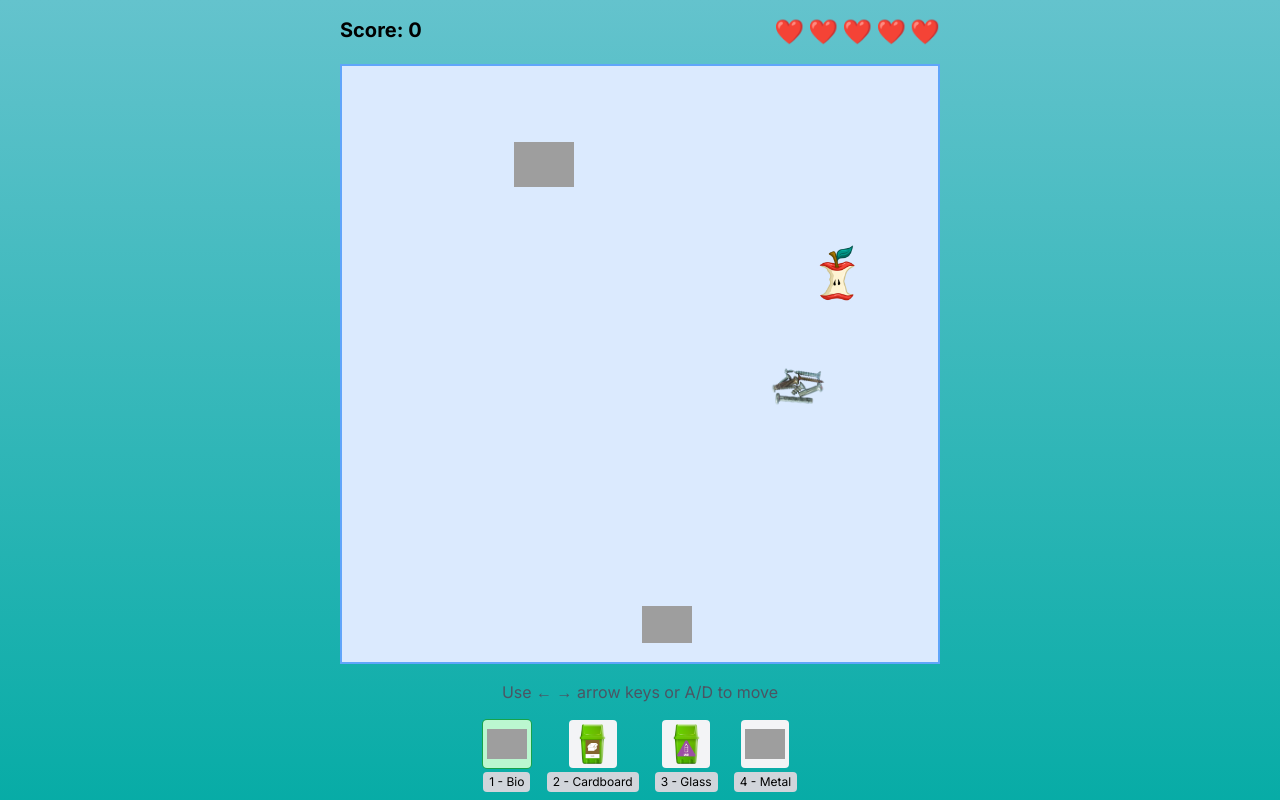
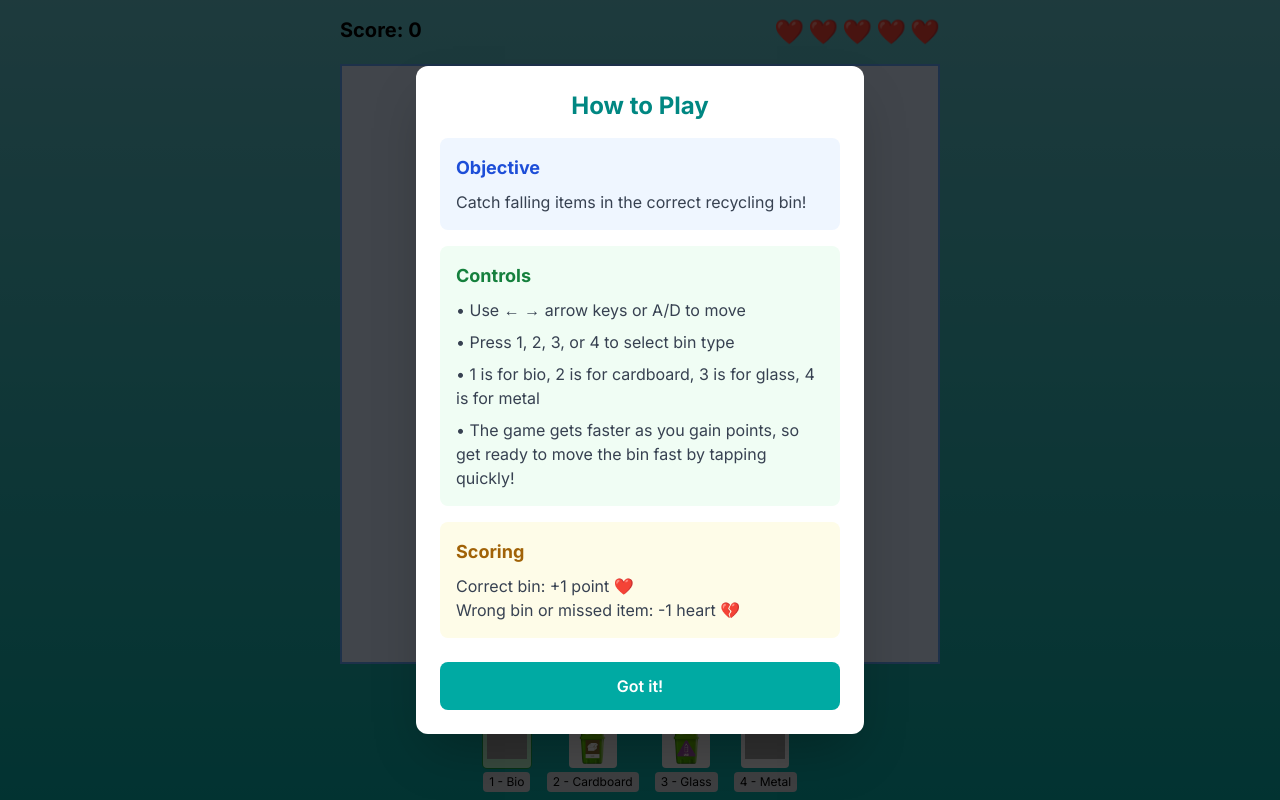
Before and after one commit to eeko1/Trash-Dash, a React (Create React App) app in the folder client/: page /DropGame in a window 1280 px wide. Built offline with nearby package versions, Linux system fonts and the light colour scheme; grey boxes are pictures that could not be loaded.

Commit message:
dropgame tutorial added

```diff
--- /dev/null
+++ b/client/src/components/DropgameTutorial.tsx
@@ -0,0 +1,110 @@
+import React, { useState, useEffect } from 'react';
+import { useTranslation } from 'react-i18next';
+
+interface TutorialProps {
+  isMobile: boolean;
+  onComplete: () => void;
+}
+
+const DropGameTutorial: React.FC<TutorialProps> = ({ isMobile, onComplete }) => {
+  const { t } = useTranslation();
+  const [showCountdown, setShowCountdown] = useState(false);
+  const [countdown, setCountdown] = useState(3);
+  const [fadeOut, setFadeOut] = useState(false);
+
+  useEffect(() => {
+    if (showCountdown && countdown > 0) {
+      const timer = setTimeout(() => {
+        setCountdown(prev => prev - 1);
+      }, 1000);
+      return () => clearTimeout(timer);
+    } else if (showCountdown && countdown === 0) {
+      setFadeOut(true);
+      const fadeTimer = setTimeout(() => {
+        onComplete();
+      }, 500);
+      return () => clearTimeout(fadeTimer);
+    }
+  }, [showCountdown, countdown, onComplete]);
+
+  const handleGotIt = () => {
+    setShowCountdown(true);
+  };
+
+  if (showCountdown) {
+    return (
+      <div
+        className={`fixed inset-0 bg-black bg-opacity-70 flex items-center justify-center z-50 transition-opacity duration-500 ${fadeOut ? 'opacity-0' : 'opacity-100'}`}
+      >
+        <div className="text-white text-9xl font-bold animate-pulse">
+          {countdown > 0 ? countdown : ''}
+        </div>
+      </div>
+    );
+  }
+
+  return (
+    <div className="fixed inset-0 bg-black bg-opacity-70 flex items-center justify-center z-50 p-4">
+      <div className="bg-white rounded-xl p-6 max-w-md w-full shadow-2xl">
+        <h2 className="text-2xl font-bold text-center mb-4 text-main_dark_turquoise">
+          {t('How to Play')}
+        </h2>
+
+        <div className="space-y-4 mb-6">
+          {/* Objective */}
+          <div className="bg-blue-50 p-4 rounded-lg">
+            <h3 className="font-bold text-lg text-blue-700 mb-2">
+              {t('Objective')}
+            </h3>
+            <p className="text-gray-700">
+              {t('Catch falling items in the correct recycling bin!')}
+            </p>
+          </div>
+
+          {/* Controls */}
+          <div className="bg-green-50 p-4 rounded-lg">
+            <h3 className="font-bold text-lg text-green-700 mb-2">
+              {t('Controls')}
+            </h3>
+            {isMobile ? (
+              <ul className="text-gray-700 space-y-2">
+                <li>• {t('Touch and drag to move the bin')}</li>
+                <li>• {t('Use arrow buttons to move')}</li>
+                <li>• {t('Tap a bin icon to select it')}</li>
+                <li>• {t('The game gets faster as you gain points, so get ready to move the bin fast by tapping quickly!')}</li>
+              </ul>
+            ) : (
+              <ul className="text-gray-700 space-y-2">
+                <li>• {t('Use ← → arrow keys or A/D to move')}</li>
+                <li>• {t('Press 1, 2, 3, or 4 to select bin type')}</li>
+                <li>• {t('1 is for bio, 2 is for cardboard, 3 is for glass, 4 is for metal')}</li>
+                <li>• {t('The game gets faster as you gain points, so get ready to move the bin fast by tapping quickly!')}</li>
+                {/* <li>• {t('Click a bin icon to select it')}</li> */}
+              </ul>
+            )}
+          </div>
+
+          {/* Scoring */}
+          <div className="bg-yellow-50 p-4 rounded-lg">
+            <h3 className="font-bold text-lg text-yellow-700 mb-2">
+              {t('Scoring')}
+            </h3>
+            <p className="text-gray-700">
+              {t('Correct bin: +1 point')} ❤️<br />
+              {t('Wrong bin or missed item: -1 heart')} 💔
+            </p>
+          </div>
+        </div>
+
+        <button
+          onClick={handleGotIt}
+          className="w-full py-3 bg-main_medium_turquoise text-white rounded-lg font-semibold hover:bg-main_dark_turquoise transition"
+        >
+          {t('Got it!')}
+        </button>
+      </div>
+    </div>
+  );
+};
+
+export default DropGameTutorial;
--- a/client/src/locales/en.json
+++ b/client/src/locales/en.json
@@ -90,5 +90,20 @@
     "Search for": "Search for",
     "Prev": "Prev",
     "Next": "Next",
-    "back": "Back"
+    "back": "Back",
+    "How to Play": "How to Play",
+    "Objective": "Objective",
+    "Catch falling items in the correct recycling bin!": "Catch falling items in the correct recycling bin!",
+    "Controls": "Controls",
+    "Touch and drag to move the bin": "Touch and drag to move the bin",
+    "Use arrow buttons to move": "Use arrow buttons to move",
+    "Tap a bin icon to select it": "Tap a bin icon to select it",
+    "Press 1, 2, 3, or 4 to select bin type": "Press 1, 2, 3, or 4 to select bin type",
+    "1 is for bio, 2 is for cardboard, 3 is for glass, 4 is for metal": "1 is for bio, 2 is for cardboard, 3 is for glass, 4 is for metal",
+    "Click a bin icon to select it": "Click a bin icon to select it",
+    "The game gets faster as you gain points, so get ready to move the bin fast by tapping quickly!": "The game gets faster as you gain points, so get ready to move the bin fast by tapping quickly!",
+    "Scoring": "Scoring",
+    "Correct bin: +1 point": "Correct bin: +1 point",
+    "Wrong bin or missed item: -1 heart": "Wrong bin or missed item: -1 heart",
+    "Got it!": "Got it!"
 }
--- a/client/src/locales/fi.json
+++ b/client/src/locales/fi.json
@@ -90,5 +90,20 @@
   "Search for": "Etsi",
   "Prev": "Edellinen",
   "Next": "Seuraava",
-  "back": "Takaisin"
+  "back": "Takaisin",
+  "How to Play": "Miten pelataan",
+  "Objective": "Tavoite",
+  "Catch falling items in the correct recycling bin!": "Kerää putoavat esineet oikeaan kierrätysastiaan!",
+  "Controls": "Ohjaus",
+  "Touch and drag to move the bin": "Kosketa ja vedä siirtääksesi astiaa",
+  "Use arrow buttons to move": "Käytä nuolipainikkeita liikkumiseen",
+  "Tap a bin icon to select it": "Napauta astian kuvaketta valitaksesi sen",
+  "Press 1, 2, 3, or 4 to select bin type": "Paina 1, 2, 3 tai 4 valitaksesi astian tyypin",
+  "1 is for bio, 2 is for cardboard, 3 is for glass, 4 is for metal": "1 on bio, 2 on pahvi, 3 on lasi, 4 on metalli",
+  "Click a bin icon to select it": "Klikkaa astian kuvaketta valitaksesi sen",
+  "The game gets faster as you gain points, so get ready to move the bin fast by tapping quickly!": "Peli nopeutuu pisteiden karttuessa, joten valmistaudu liikuttamaan astiaa nopeasti napauttamalla nopeasti!",
+  "Scoring": "Pisteytys",
+  "Correct bin: +1 point": "Oikea astia: +1 piste",
+  "Wrong bin or missed item: -1 heart": "Väärä astia tai missattu esine: -1 sydän",
+  "Got it!": "Selvä!"
 }
--- a/client/src/locales/sv.json
+++ b/client/src/locales/sv.json
@@ -89,5 +89,20 @@
     "Search for": "Sök",
     "Prev": "tidigare",
     "Next": "nästa",
-    "back": "Tillbaka"
+    "back": "Tillbaka",
+    "How to Play": "Hur man spelar",
+    "Objective": "Mål",
+    "Catch falling items in the correct recycling bin!": "Fånga fallande föremål i rätt återvinningsbehållare!",
+    "Controls": "Kontroller",
+    "Touch and drag to move the bin": "Tryck och dra för att flytta behållaren",
+    "Use arrow buttons to move": "Använd pilknappar för att flytta",
+    "Tap a bin icon to select it": "Tryck på en behållarikon för att välja den",
+    "Press 1, 2, 3, or 4 to select bin type": "Tryck på 1, 2, 3 eller 4 för att välja behållartyp",
+    "1 is for bio, 2 is for cardboard, 3 is for glass, 4 is for metal": "1 är för bio, 2 är för kartong, 3 är för glas, 4 är för metall",
+    "Click a bin icon to select it": "Klicka på en behållarikon för att välja den",
+    "The game gets faster as you gain points, so get ready to move the bin fast by tapping quickly!": "Spelet blir snabbare när du får poäng, så gör dig redo att flytta behållaren snabbt genom att trycka snabbt!",
+    "Scoring": "Poängsättning",
+    "Correct bin: +1 point": "Rätt behållare: +1 poäng",
+    "Wrong bin or missed item: -1 heart": "Fel behållare eller missat föremål: -1 hjärta",
+    "Got it!": "Jag förstår!"
 }
--- a/client/src/views/Dropgame.tsx
+++ b/client/src/views/Dropgame.tsx
@@ -1,6 +1,7 @@
 import React, { useState, useEffect, useRef } from 'react';
 import DropGameEnd from '../components/DropgameEnd';
 import { useTranslation } from 'react-i18next';
+import DropGameTutorial from 'components/DropgameTutorial';
 
 // Define item types
 type ItemCategory = 'Bio' | 'Cardboard' | 'Glass' | 'Metal';
@@ -30,6 +31,10 @@ const DropGame: React.FC = () => {
   // Mobile detection
   const [isMobile, setIsMobile] = useState<boolean>(false);
 
+  // Tutorial state
+  const [showTutorial, setShowTutorial] = useState(true);
+
+
   // Game area dimensions - will adjust based on mobile/desktop
   const [gameWidth, setGameWidth] = useState<number>(600);
   const [gameHeight, setGameHeight] = useState<number>(600);
@@ -39,7 +44,7 @@ const DropGame: React.FC = () => {
   const [hearts, setHearts] = useState(5);
   const [playerX, setPlayerX] = useState(300); // Will adjust after dimensions are set
   const [items, setItems] = useState<GameItem[]>([]);
-  const [isGameRunning, setIsGameRunning] = useState(true);
+  const [isGameRunning, setIsGameRunning] = useState(false);
   const [lastItemId, setLastItemId] = useState(0);
   const [selectedBin, setSelectedBin] = useState(1); // Default to bin 1 (BinBio.png)
   const [flashIntensity, setFlashIntensity] = useState(0); // Add flash state
@@ -103,6 +108,12 @@ const DropGame: React.FC = () => {
   const isMobileRef = useRef(isMobile);
   const itemSpeedRef = useRef<number>(itemSpeed);
   const spawnRateRef = useRef<number>(spawnRate);
+
+  // Handle tutorial completion
+  const handleTutorialComplete = () => {
+    setShowTutorial(false);
+    setIsGameRunning(true);
+  };
 
   useEffect(() => {
     // Create a style element
@@ -405,7 +416,9 @@ const DropGame: React.FC = () => {
 
   // Start/stop game loop
   useEffect(() => {
-    requestRef.current = requestAnimationFrame(gameLoop);
+    if (isGameRunning) {
+      requestRef.current = requestAnimationFrame(gameLoop);
+    }
     return () => {
       if (requestRef.current) {
         cancelAnimationFrame(requestRef.current);
@@ -416,6 +429,13 @@ const DropGame: React.FC = () => {
 
   return (
     <>
+      {showTutorial && (
+        <DropGameTutorial
+          isMobile={isMobile}
+          onComplete={handleTutorialComplete}
+        />
+      )}
+
       {!isGameOver ? (
         <div className="flex flex-col items-center justify-center p-4 bg-gradient-to-b from-main_light_turquoise to-main_medium_turquoise">
           <div className="mb-4 flex justify-between w-full" style={{ maxWidth: gameWidth }}>
```
